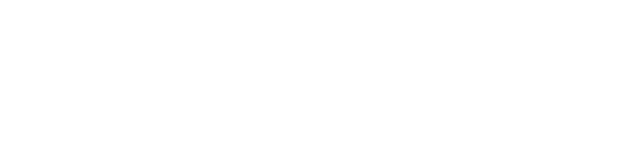
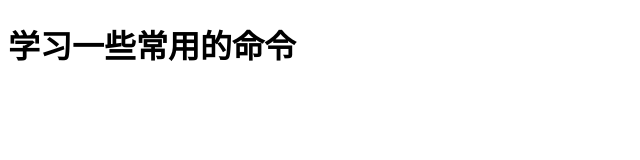
Before and after one commit to xtgcs/learngit, a plain HTML site: page index.html in a window 1280 px wide. Shown: the whole page, without its empty margins (0-640 px from the left). Drawn offline with Linux system fonts and the light colour scheme.

Commit message:
增加内容

```diff
--- a/index.html
+++ b/index.html
@@ -5,6 +5,6 @@
     <title>学习git</title>
 </head>
 <body>
-
+ <h1>学习一些常用的命令</h1>
 </body>
 </html>
```
